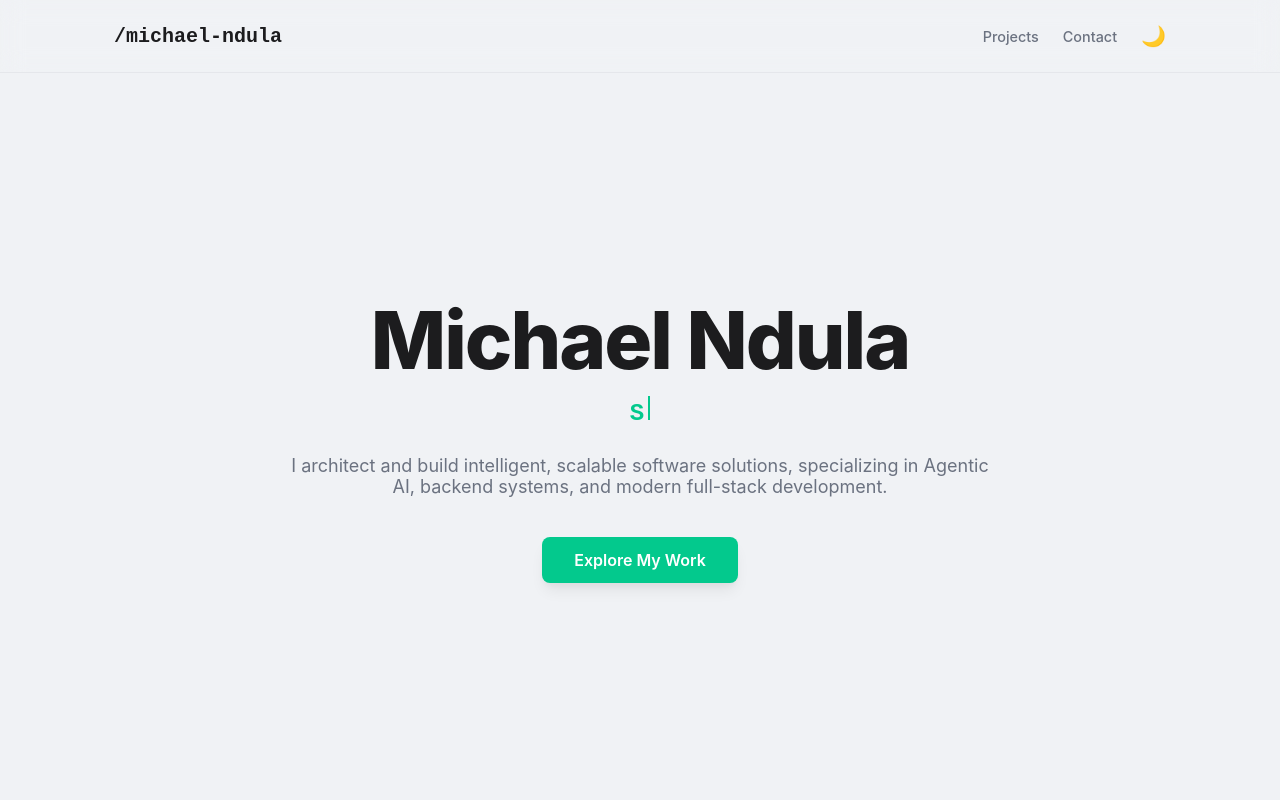
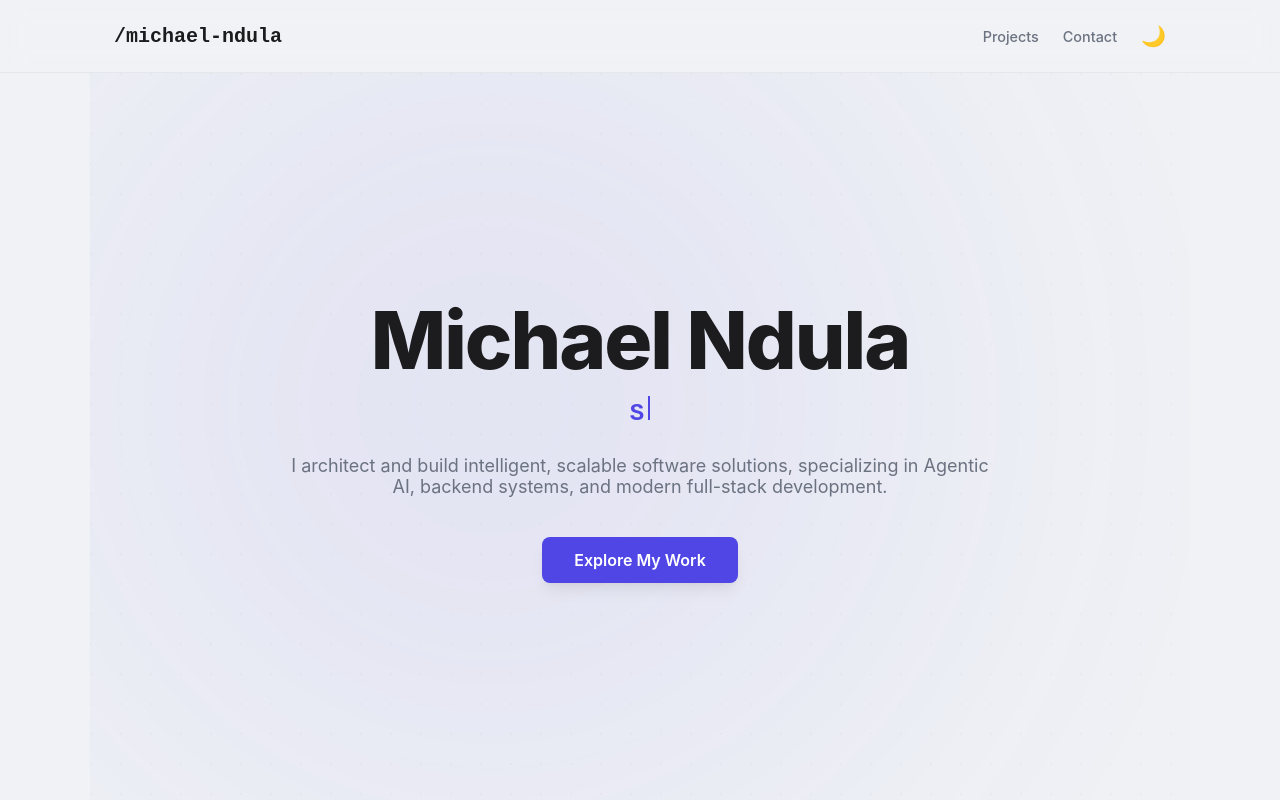
Before and after one commit to Michaelndula/michaelndula-portfolio, a React (Vite) app: page / in a window 1280 px wide. Shown: the top 800 px of the page. Built offline with nearby package versions, Linux system fonts and the light colour scheme.

Commit message:
Update css

```diff
--- a/src/App.css
+++ b/src/App.css
@@ -12,7 +12,7 @@
   --bg-secondary: #ffffff;
   --text-primary: #1c1c1e;
   --text-secondary: #6b7280;
-  --accent: #03c98d;
+  --accent: #4f46e5;
   --accent-light: #e0e7ff;
   --border-color: #e5e7eb;
   --shadow: 0 4px 6px -1px rgba(0, 0, 0, 0.07), 0 2px 4px -1px rgba(0, 0, 0, 0.04);
@@ -24,8 +24,8 @@
   --bg-secondary: #1e1e1e;
   --text-primary: #f3f4f6;
   --text-secondary: #9ca3af;
-  --accent: #08f3f3;
-  --accent-light: #0da38f;
+  --accent: #6366f1;
+  --accent-light: #3730a3;
   --border-color: #374151;
   --shadow: 0 4px 6px -1px rgba(0, 0, 0, 0.2), 0 2px 4px -1px rgba(0, 0, 0, 0.15);
   --shadow-lg: 0 10px 15px -3px rgba(0, 0, 0, 0.2), 0 4px 6px -2px rgba(0, 0, 0, 0.15);
@@ -125,6 +125,9 @@ body {
 
 /* --- 4. Hero Section --- */
 .hero {
+  position: relative; /* For positioning pseudo-elements */
+  isolation: isolate; /* Creates a new stacking context */
+  overflow: hidden;   /* Keeps background effects contained */
   display: flex;
   flex-direction: column;
   justify-content: center;
@@ -186,6 +189,57 @@ body {
 .hero-cta a:hover {
   transform: translateY(-3px);
   box-shadow: 0 12px 20px -5px rgba(79, 70, 229, 0.4);
+}
+
+.hero::before {
+  content: '';
+  position: absolute;
+  top: 0;
+  left: 0;
+  width: 100%;
+  height: 100%;
+  background-image:
+    radial-gradient(circle at 1px 1px, var(--border-color) 1px, transparent 0);
+  background-size: 30px 30px;
+  opacity: 0.5;
+  z-index: -2;
+}
+
+.hero::after {
+  content: '';
+  position: absolute;
+  width: 120vw;
+  height: 120vh;
+  top: 50%;
+  left: 50%;
+  background: radial-gradient(circle, var(--accent) 0%, transparent 65%);
+  transform-origin: center center;
+  filter: blur(200px);
+  opacity: 0.15;
+  z-index: -1;
+  animation: background-glow 40s infinite alternate ease-in-out;
+}
+
+[data-theme='dark'] .hero::after {
+    opacity: 0.25;
+}
+
+@keyframes background-glow {
+    0% {
+        transform: translate(-20%, -80%);
+    }
+    25% {
+        transform: translate(-80%, -40%);
+    }
+    50% {
+        transform: translate(-30%, 10%);
+    }
+    75% {
+        transform: translate(0%, -50%);
+    }
+    100% {
+        transform: translate(-20%, -80%);
+    }
 }
 
 
```
